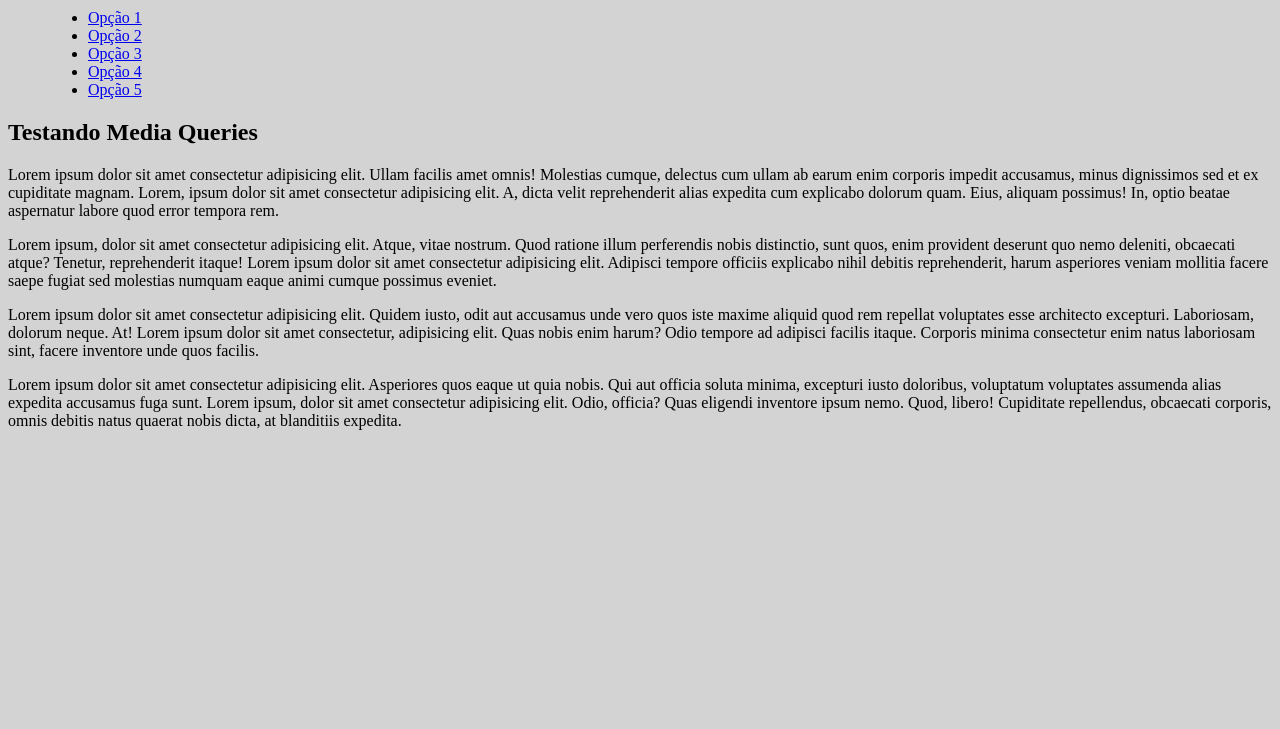
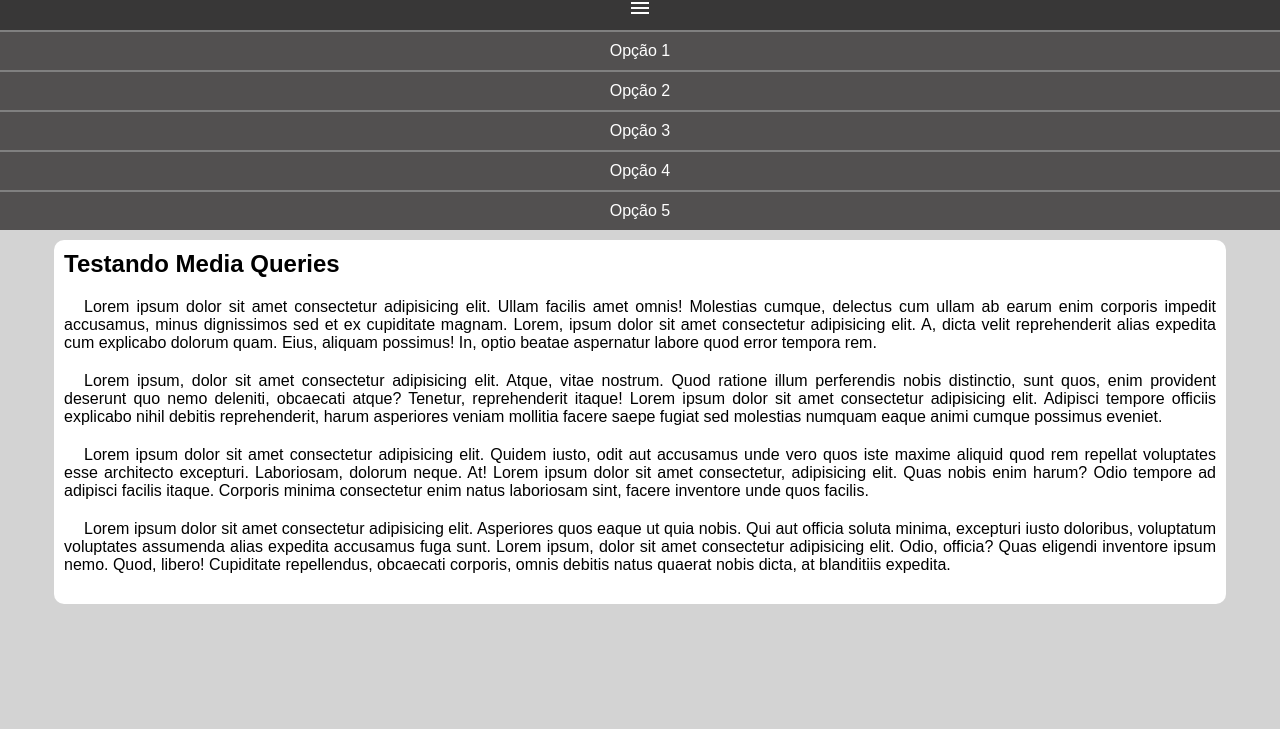
Before and after one commit to anavitoria151295/novo-projeto, a plain HTML site: page index.html in a window 1280 px wide. Shown: the part 71-800 px from the top of the page. Drawn offline with Linux system fonts and the light colour scheme.

Commit message:
Atualizando o README

```diff
--- a/estilos/style.css
+++ b/estilos/style.css
@@ -1,3 +1,73 @@
+*{
+    font-family: Arial, Helvetica, sans-serif;
+    margin: 0px;
+    padding: 0px;
+}
+
 body, html{
     background-color: lightgray;
 }
+
+header{
+    background-color: rgb(161, 158, 158);
+}
+
+header > h1{
+    padding: 10px;
+    text-align: center;
+}
+
+i#burguer{
+    background-color: rgb(56, 55, 55);
+    display: block;
+    color: white;
+    text-align: center;
+    padding: 10px;
+    cursor: pointer;
+}
+
+i#burguer:hover{
+    background-color: white;
+    color: black;
+}
+
+menu{
+    display: block;
+}
+
+menu > ul{
+    list-style-type: none;
+}
+
+menu > ul > li > a{
+    display: block;
+    padding: 10px;
+    text-decoration: none;
+    text-align: center;
+    background-color: rgb(82, 80, 80);
+    color: white;
+    border-top: 2px solid gray;
+}
+
+menu > ul > li > a:hover{
+    background-color: gray;
+}
+
+main{
+    width: 90vw;
+    background-color: white;
+    margin: auto;
+    padding: 10px;
+    border-radius: 10px;
+    margin-top: 10px;
+}
+
+article > h2{
+    padding-bottom: 20px;
+}
+
+article > p{
+    text-align: justify;
+    margin-bottom: 20px;
+    text-indent: 20px;
+}
--- a/index.html
+++ b/index.html
@@ -5,11 +5,13 @@
     <meta http-equiv="X-UA-Compatible" content="IE=edge">
     <meta name="viewport" content="width=device-width, initial-scale=1.0">
     <title>Media Query</title>
+    <link href="https://fonts.googleapis.com/icon?family=Material+Icons" rel="stylesheet">
     <link rel="stylesheet" href="estilos/style.css">
 </head>
 <body>
     <header>
         <h1>Meu site</h1>
+        <i id="burguer" class="material-icons">menu</i>
         <menu>
             <ul>
                 <li><a href="#">Opção 1</a></li>
```
